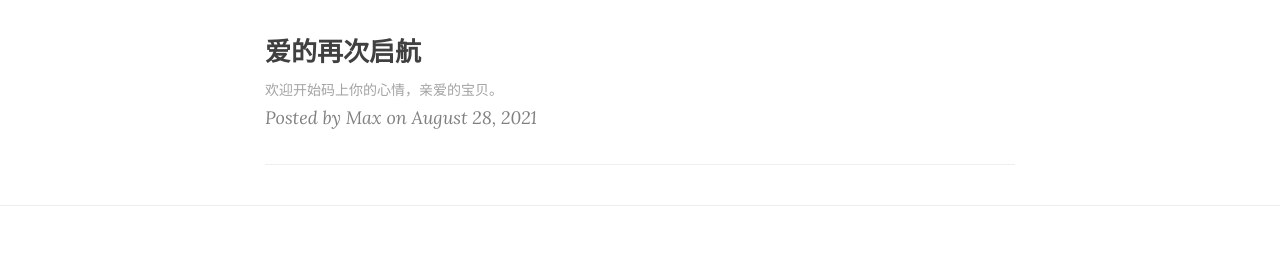
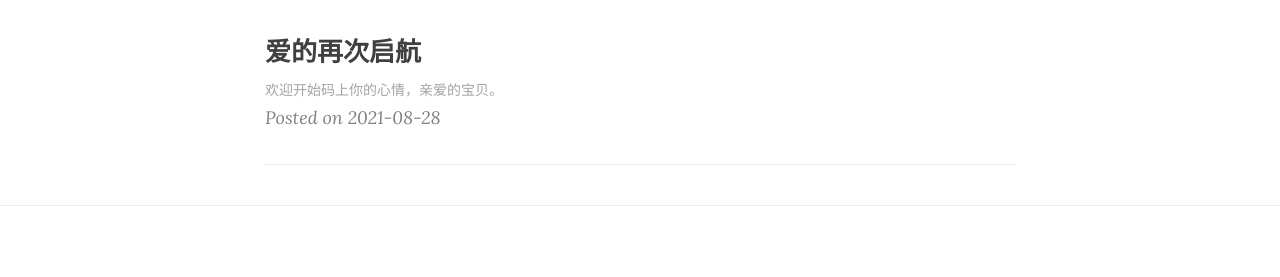
Before and after one commit to GaopanHuang/gaopanhuang.github.io, a Jekyll site: the page built from index.html, in a window 1280 px wide. Shown: the part 442-719 px from the top of the page. Built offline with Jekyll 4.4.1, drawn with Linux system fonts in a browser that asks for light colours; nearby versions of some CDN libraries; the list of posts is cut into pages by our own code.

Commit message:
mod index

```diff
--- a/index.html
+++ b/index.html
@@ -15,10 +15,10 @@ description: "美丽心情与爱同行"
         </h3>
         {% endif %}
         <div class="post-content-preview">
-            {{ post.content | strip_html | truncate:150 }}
+            {{ post.content | strip_html | truncate:140 }}
         </div>
     </a>
-    <p class="post-meta">Posted by {% if post.author %}{{ post.author }}{% else %}{{ site.title }}{% endif %} on {{ post.date | date: "%B %-d, %Y" }}</p>
+    <p class="post-meta">Posted on {{ post.date | date: "%Y-%m-%d" }}</p>
 </div>
 
 <hr>
```
